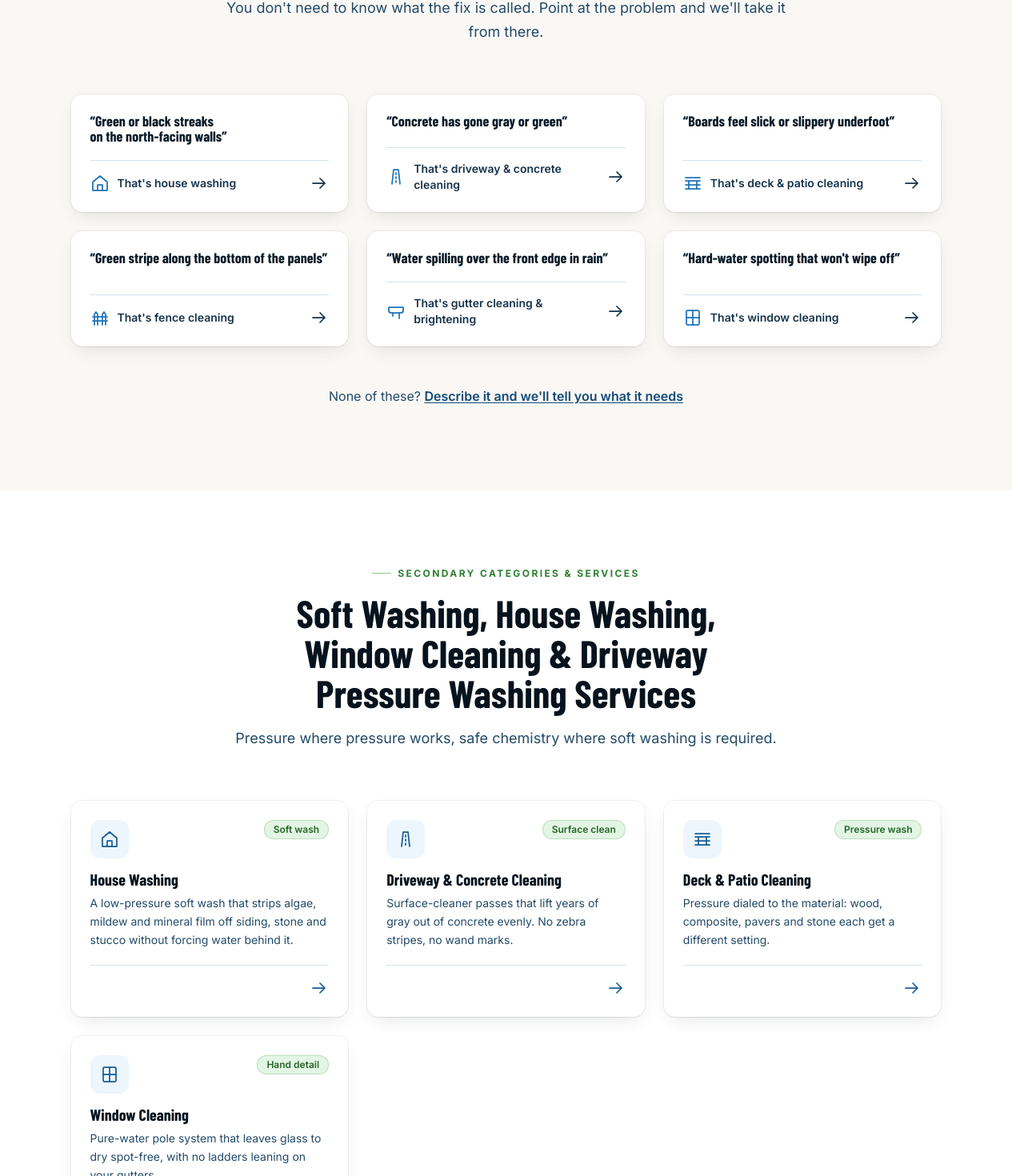
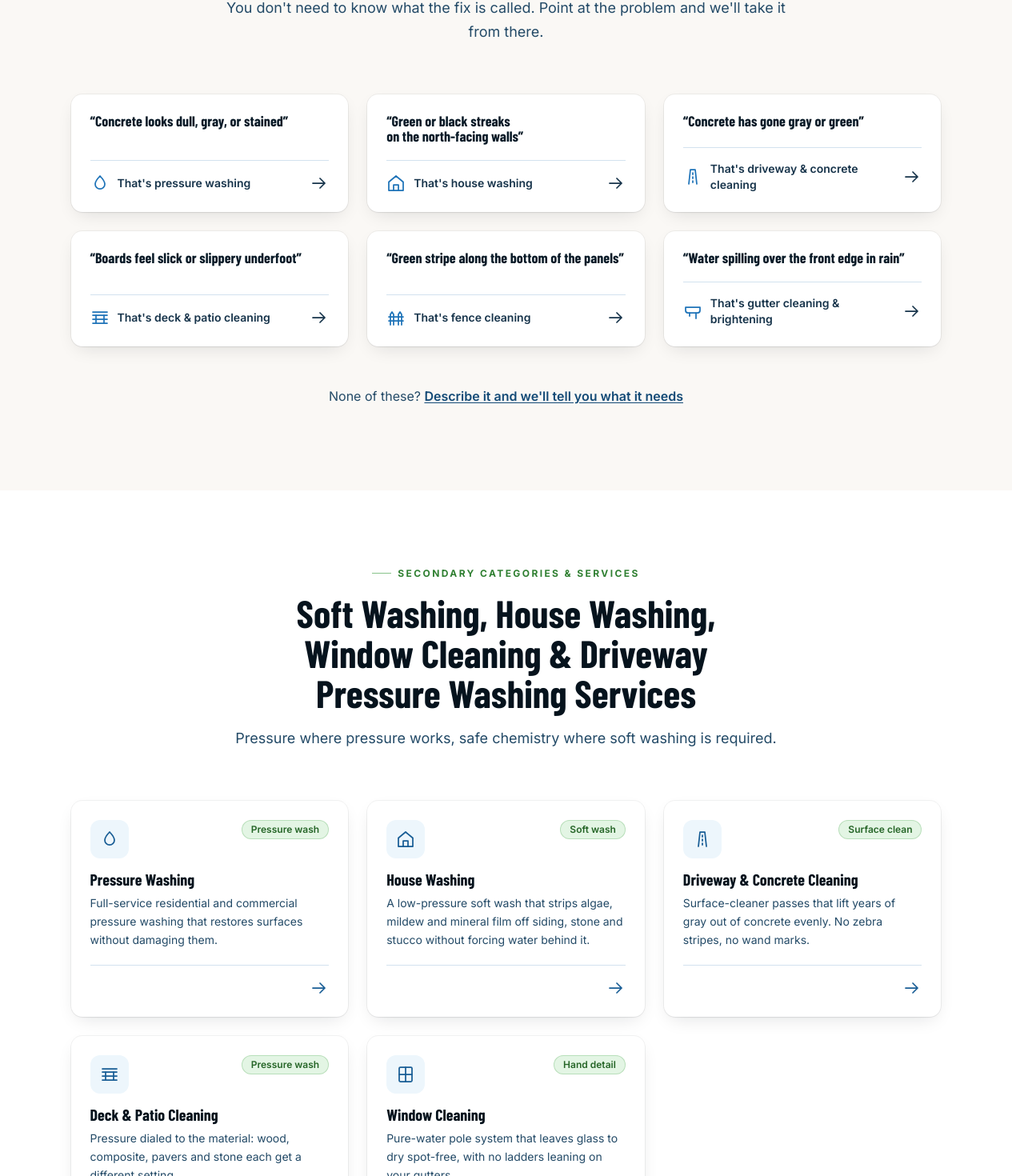
Before and after one commit to Legallycholo/rays-pressure-washing, a Next.js app: page / in a window 1280 px wide. Shown: the part 977-2447 px from the top of the page at 80% size. Built offline with nearby package versions, Linux system fonts and the light colour scheme; no server answers.

Commit message:
Optimize SEO for pressure washing service in Lexington

```diff
--- a/src/app/layout.tsx
+++ b/src/app/layout.tsx
@@ -55,7 +55,7 @@ export const metadata: Metadata = {
    * Title tag strategy: BEST + Primary category + cityname + near me phrases + business name (~200 chars).
    */
   title: {
-    default: `BEST Window Cleaning Service Lexington SC - If you're looking for Window Cleaning near me or Pressure Washing near me - Ray's Window Cleaning & Pressure Washing is the place to be`,
+    default: `BEST Window Cleaning & Pressure Washing Service Lexington SC | Ray's`,
     template: `%s | Ray's Window Cleaning & Pressure Washing`,
   },
   /**
--- a/src/app/page.tsx
+++ b/src/app/page.tsx
@@ -25,7 +25,7 @@ import { JsonLd } from "@/components/JsonLd";
 import { faqSchema } from "@/lib/schema";
 
 export const metadata: Metadata = {
-  title: `BEST Window Cleaning Service Lexington SC - If you're looking for Window Cleaning near me or Soft Washing & Pressure Washing near me - Ray's Window Cleaning & Pressure Washing is the place to be`,
+  title: `BEST Window Cleaning & Pressure Washing Service Lexington SC - If you're looking for Window Cleaning or Pressure Washing near me - Ray's is the place to be`,
   description:
     `Professional window cleaning, pressure washing, soft washing, deck and concrete cleaning for homes ` +
     `across ${site.serviceRegion}. Same-day availability and the ${guaranteeName}.`,
@@ -76,7 +76,7 @@ export default function HomePage() {
       {/* H1 = primary category + cityname */}
       <Hero
         eyebrow={`Serving ${site.serviceRegion}`}
-        title="Window Cleaning Service Lexington SC"
+        title="Window Cleaning & Pressure Washing Service Lexington SC"
         lede={`Glass, siding, decks and driveways, each on the method that surface can take. Backed by the ${guaranteeName}.`}
         primaryCta={{ label: "Request a Callback", href: "/contact" }}
         secondaryCta={{ label: `Call ${site.contact.phone}`, href: `tel:${site.contact.phoneHref}` }}
--- a/src/content/services.ts
+++ b/src/content/services.ts
@@ -82,6 +82,35 @@ export type Service = {
 };
 
 export const services: Service[] = [
+  {
+    slug: "pressure-washing",
+    name: "Pressure Washing",
+    navLabel: "Pressure Washing",
+    segment: "residential",
+    category: "pressure-washing",
+    blurb:
+      "Full-service residential and commercial pressure washing that restores surfaces without damaging them.",
+    intro:
+      "A property isn't clean until all of it is clean. Whether it's siding, concrete, brick, or decking, we bring the right pressure and the right chemistry to lift years of dirt, algae, and grime. From heavy-duty rotary surface cleaning on driveways to low-pressure soft washing on delicate siding, we restore your exterior safely and thoroughly.",
+    icon: "water",
+    method: "Pressure wash",
+    includes: [
+      "Driveways, walkways, and patios",
+      "Siding, brick, and stucco soft washed",
+      "Decks and fences restored",
+      "Algae, mildew, and mineral stain removal",
+      "Material-matched pressure and chemistry",
+    ],
+    symptoms: [
+      "Concrete looks dull, gray, or stained",
+      "Siding has green algae or black streaks",
+      "Outdoor surfaces feel slippery when wet",
+    ],
+    pricing: { unit: "flat", from: 199, to: 499, minimum: 199, duration: "2–6 hours" },
+    faqIds: ["soft-vs-pressure", "plants-safe", "how-long-lasts", "quote-accuracy"],
+    related: ["house-washing", "driveway-concrete", "deck-patio"],
+    featured: true,
+  },
   {
     slug: "house-washing",
     name: "House Washing",
```
